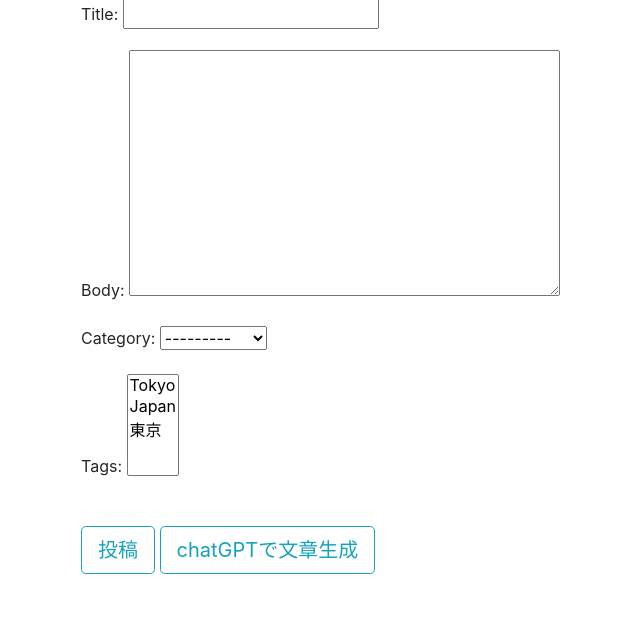
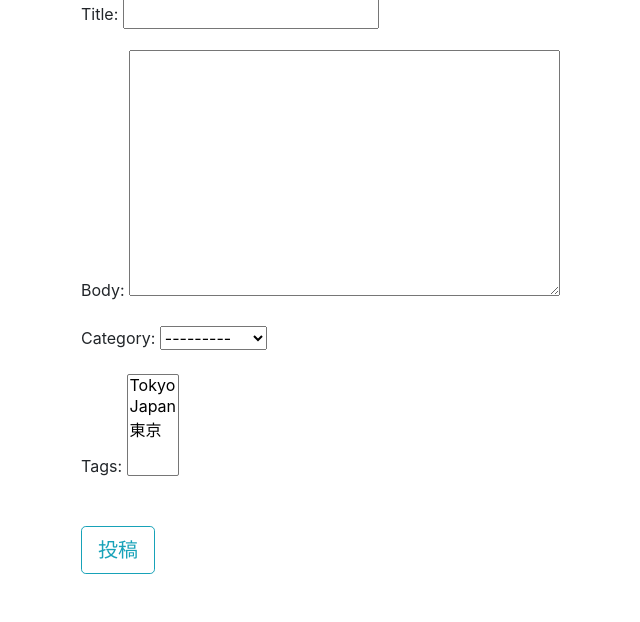
Before and after one commit to sorapanel/skyblog, a Django app: page /blog/create/ in a window 1280 px wide. Shown: the part 151-773 px from the top of the page, without its empty margins (4-644 px from the left). Run offline with Django 4.2, Linux system fonts and the light colour scheme; data comes from the database, SQL or seed files in the repository; some libraries are stand-ins or nearby versions.

Commit message:
third commit
skyblog/Blog/templates/blog/post_form.htmlにてデバッグの済んでいない開発段階のコードが紛れていてエラーが発生していたので修正しました。

```diff
--- a/Blog/templates/blog/post_form.html
+++ b/Blog/templates/blog/post_form.html
@@ -8,6 +8,5 @@
     {{ form.as_p }}
     <br>
     <input type="submit" value="投稿" class="btn btn-outline-info btn-lg" />
-    <a href="{% url 'home' %}"><input type="submit" value="chatGPTで文章生成" class="btn btn-outline-info btn-lg" /></a>
 </form>
 {% endblock %}
```
